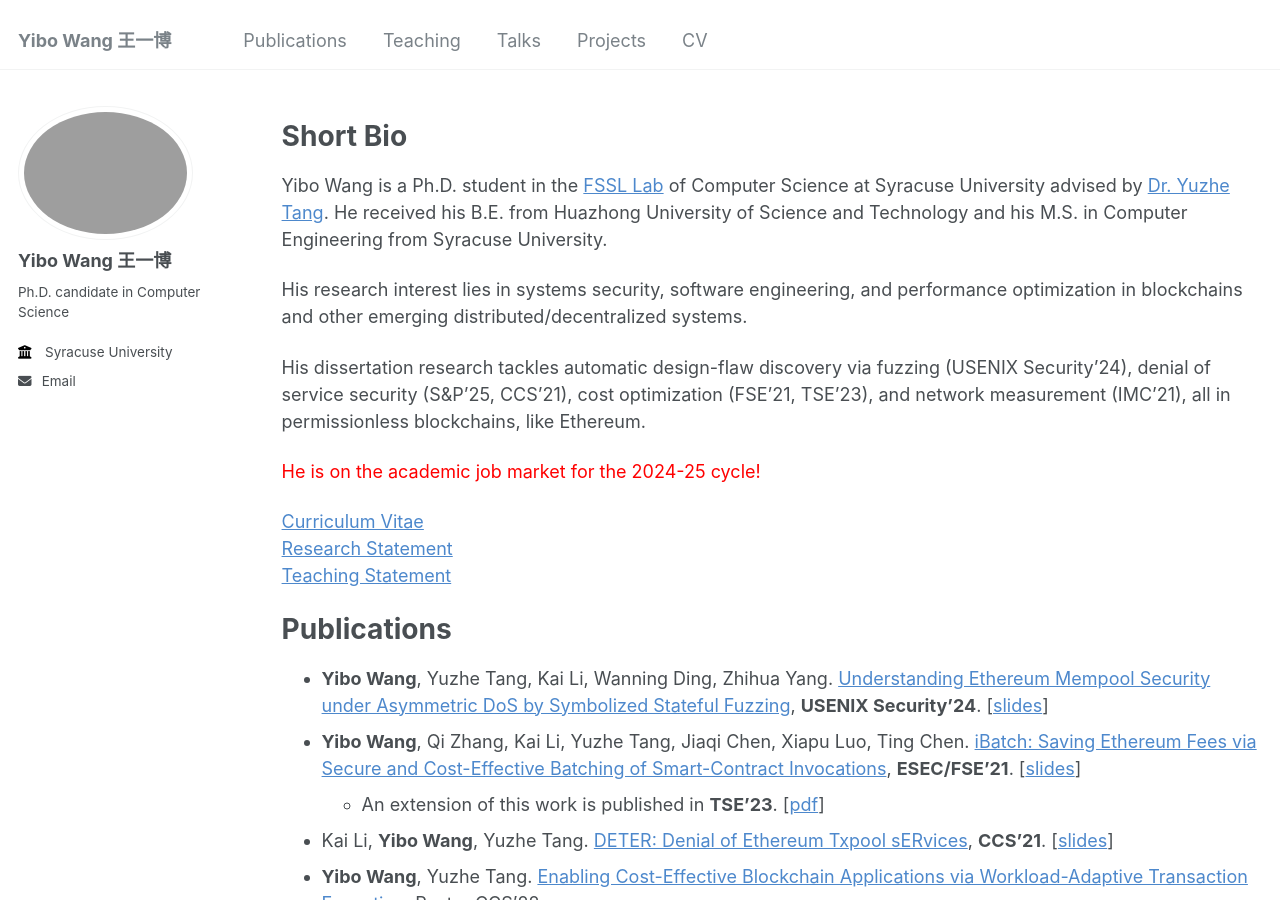
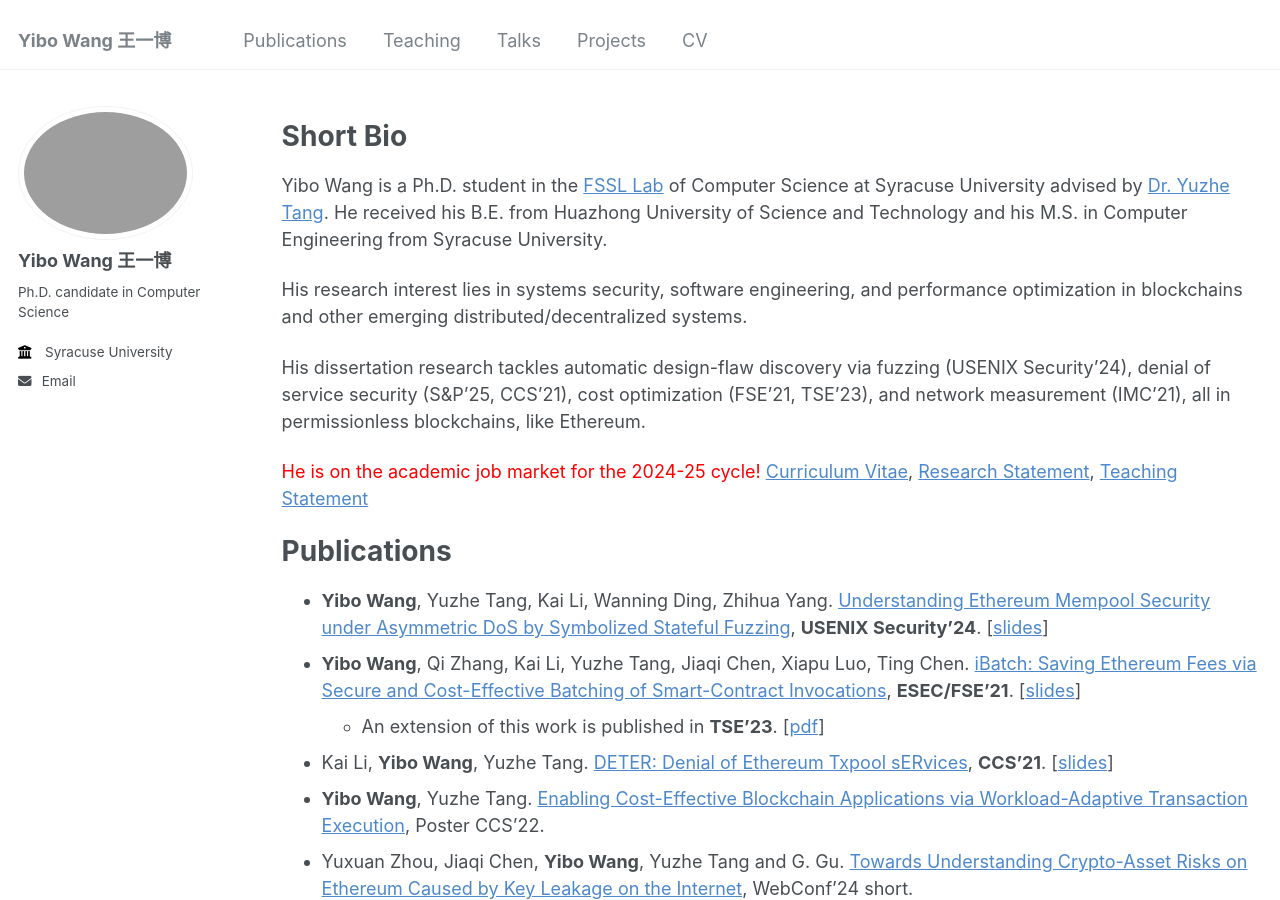
Before and after one commit to wangyibo0308/wangyibo0308.github.io, a Jekyll site: the page built from _pages/about.md, in a window 1280 px wide and 900 px high. Built offline with Jekyll 4.4.1, drawn with Linux system fonts in a browser that asks for light colours.

Commit message:
Update about.md

```diff
--- a/_pages/about.md
+++ b/_pages/about.md
@@ -16,11 +16,7 @@ His research interest lies in systems security, software engineering, and perfor
 
 His dissertation research tackles automatic design-flaw discovery via fuzzing (USENIX Security’24), denial of service security (S&P’25, CCS’21), cost optimization (FSE’21, TSE’23), and network measurement (IMC'21), all in permissionless blockchains, like Ethereum.
 
-<span style="color: red;">He is on the academic job market for the 2024-25 cycle!</span>
-
-[Curriculum Vitae](/assets/Yibo_CV.pdf)
-[Research Statement](/assets/Research_Statement.pdf)
-[Teaching Statement](/assets/Teaching_Statement.pdf)
+<span style="color: red;">He is on the academic job market for the 2024-25 cycle!</span> [Curriculum Vitae](/assets/Yibo_CV.pdf), [Research Statement](/assets/Research_Statement.pdf), [Teaching Statement](/assets/Teaching_Statement.pdf)
 
 
 Publications
```
